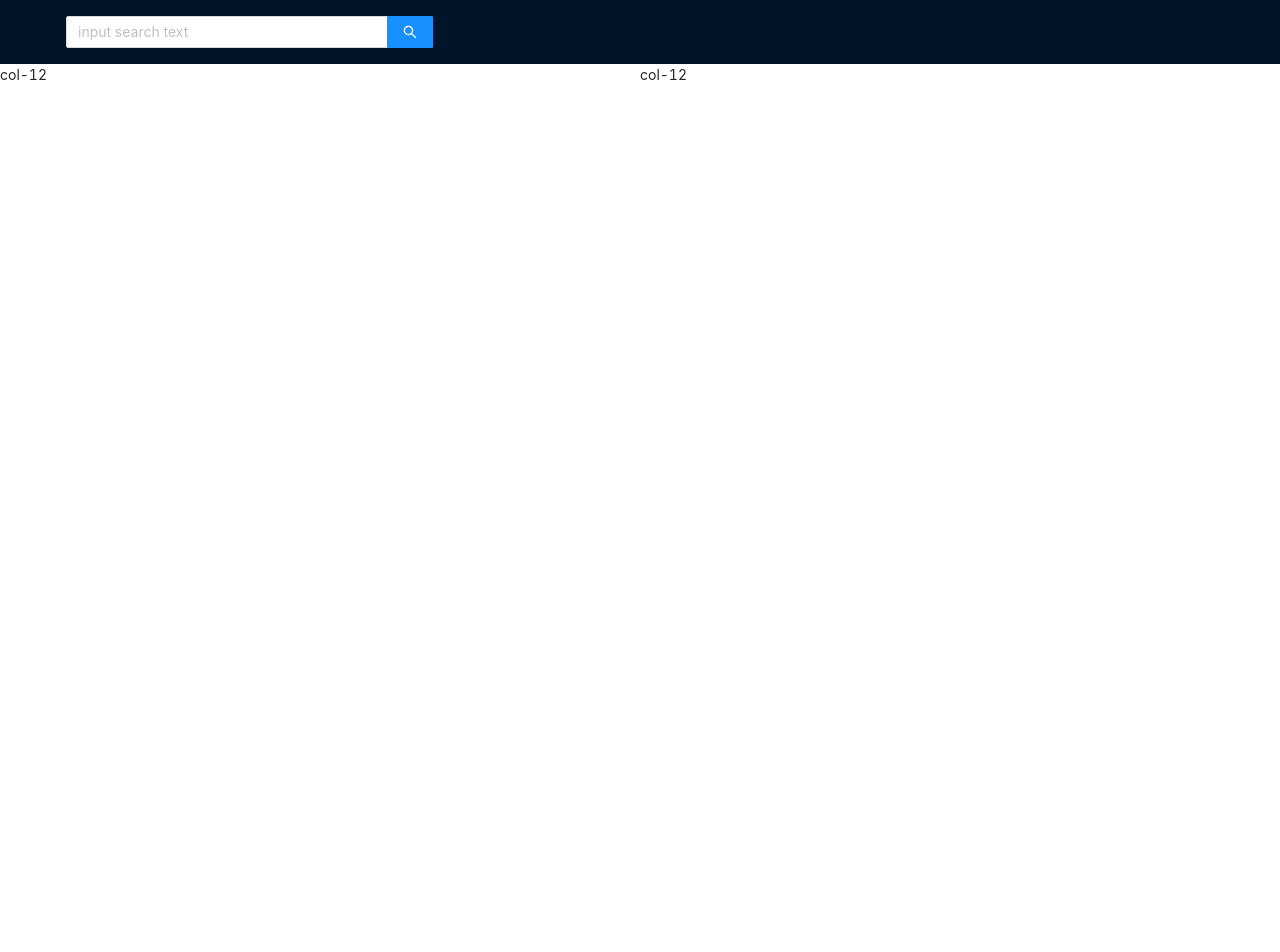
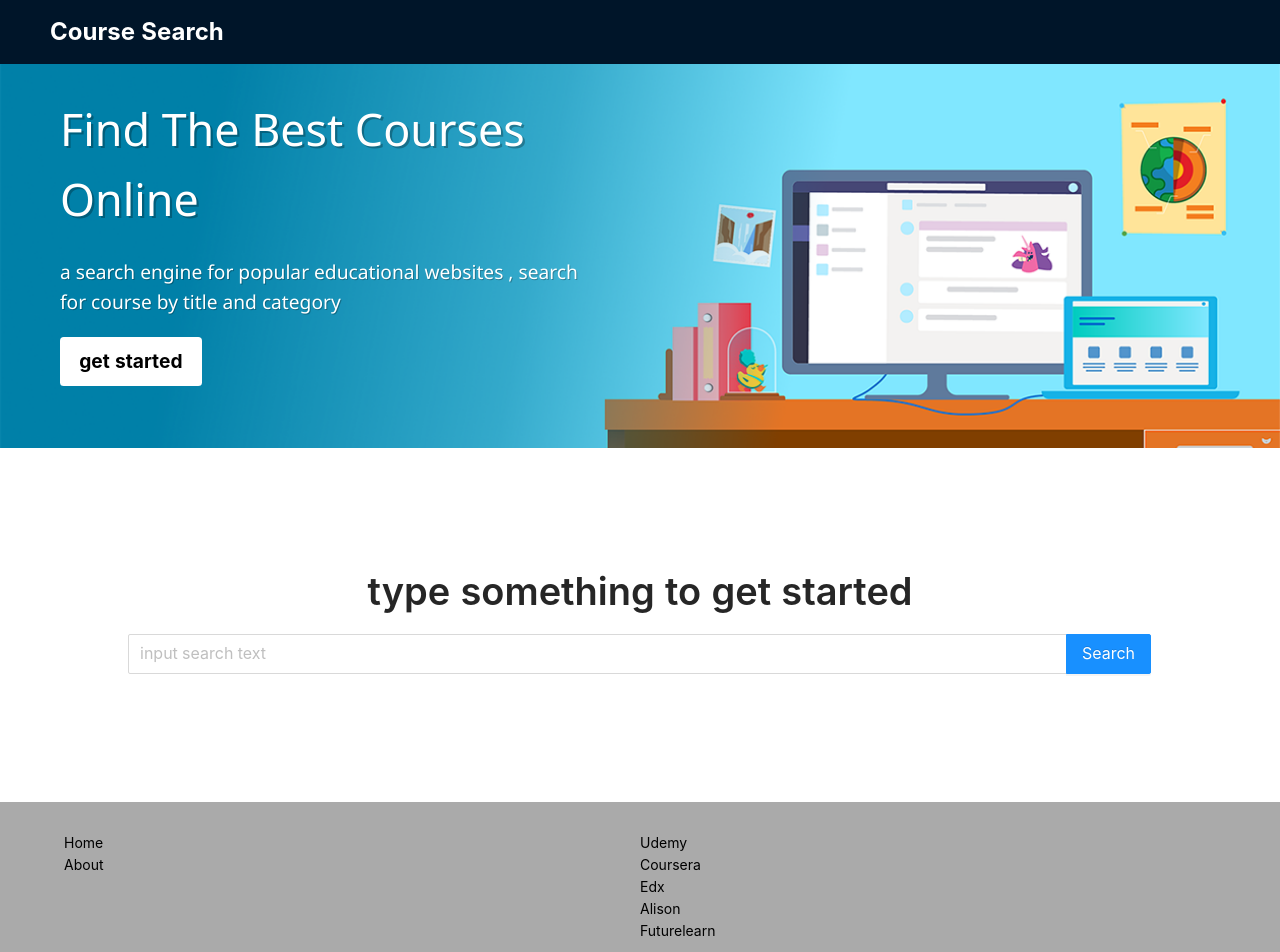
Before and after one commit to omar-dahdouh/course-search, a React (Create React App) app in the folder client/: page / in a window 1280 px wide. Shown: the top 952 px of the page. Before the commit the page ends 800 px from the top, so only its background shows below. Built offline with nearby package versions, Linux system fonts and the light colour scheme.

Commit message:
home page

```diff
--- a/client/src/App.css
+++ b/client/src/App.css
@@ -1,5 +1,54 @@
 .page-content {
   padding: 32px 5%;
+}
+
+.logo {
+  color: #fff;
+  font-size: 24px;
+  font-weight: bold;
+}
+
+.hero-image {
+  width: 100%;
+  height: 30vw;
+}
+
+.hero-title,
+.hero-sub-title {
+  color: #fff;
+  font-family: 'Segoe UI', Tahoma, Geneva, Verdana, sans-serif;
+  text-shadow: 0.05em 0.05em #0004;
+}
+
+.hero-title {
+  font-size: 3.5vw;
+}
+.hero-sub-title {
+  font-size: 1.5vw;
+}
+
+.hero-link {
+  display: inline-block;
+  background-color: #fff;
+  color: #000;
+  font-size: 1.5vw;
+  padding: 0.5em 1em;
+  border-radius: 0.2em;
+  font-weight: bold;
+}
+
+.footer {
+  padding: 30px 5%;
+  background-color: #aaa;
+}
+
+.footer-link-list {
+  list-style: none;
+  padding: 0;
+}
+
+.footer-link {
+  color: #000;
 }
 
 .search-input,
--- a/client/src/components/Header.js
+++ b/client/src/components/Header.js
@@ -1,37 +1,13 @@
-import React, { useState } from 'react';
-import { useHistory } from 'react-router-dom';
+import React from 'react';
+import { Link } from 'react-router-dom';
 import { Layout, Input } from 'antd';
 
 const Header = () => {
-  const [searchInput, setSearchInput] = useState('');
-
-  const history = useHistory();
-  function onSearchInputChange({ target }) {
-    // console.log(target.value);
-    setSearchInput(target.value);
-  }
-
-  function onSearch() {
-    // console.log(searchInput);
-    history.push(`/search/${searchInput}`);
-  }
-
   return (
     <Layout.Header>
-      <Input.Search
-        value={searchInput}
-        onSearch={onSearch}
-        onChange={onSearchInputChange}
-        style={{ width: 400, padding: 16 }}
-        placeholder="input search text"
-        enterButton
-      />
-      {/* <div className="logo" /> */}
-      {/* <Menu theme="dark" mode="horizontal" defaultSelectedKeys={['2']}>
-        <Menu.Item key="1">nav 1</Menu.Item>
-        <Menu.Item key="2">nav 2</Menu.Item>
-        <Menu.Item key="3">nav 3</Menu.Item>
-      </Menu> */}
+      <Link to="/" className="logo">
+        Course Search
+      </Link>
     </Layout.Header>
   );
 };
--- a/client/src/pages/home.js
+++ b/client/src/pages/home.js
@@ -1,13 +1,101 @@
-import React from 'react';
+import React, { useState } from 'react';
 
-import { Row, Col } from 'antd';
+import { useHistory, Link } from 'react-router-dom';
+import { Row, Col, Input, Typography } from 'antd';
+
+const { Title } = Typography;
 
 function HomePage() {
+  const [searchInput, setSearchInput] = useState('');
+  const history = useHistory();
+
+  function onSearchInputChange({ target }) {
+    setSearchInput(target.value);
+  }
+
+  function onSearch() {
+    history.push(`/search?query=${searchInput}`);
+  }
+
   return (
     <>
+      <Row
+        className="hero-image"
+        style={{
+          backgroundImage: 'url("/images/distanceLearning.png")',
+          backgroundSize: 'cover',
+          backgroundPosition: 'center',
+        }}
+      >
+        <Col span={12} style={{ padding: '30px 60px' }}>
+          <h1 className="hero-title">Find The Best Courses Online</h1>
+          <p className="hero-sub-title">
+            a search engine for popular educational websites , search for course
+            by title and category
+          </p>
+          <Link to="/search" className="hero-link">
+            get started
+          </Link>
+        </Col>
+      </Row>
       <Row>
-        <Col span={12}>col-12</Col>
-        <Col span={12}>col-12</Col>
+        <Col span={24} style={{ padding: '120px 10%', textAlign: 'center' }}>
+          <Title>type something to get started</Title>
+          <Input.Search
+            value={searchInput}
+            onSearch={onSearch}
+            onChange={onSearchInputChange}
+            size="large"
+            className="search-input"
+            placeholder="input search text"
+            enterButton="Search"
+          />
+        </Col>
+      </Row>
+      <Row className="footer">
+        <Col span={12}>
+          <ul className="footer-link-list">
+            <li>
+              <Link to="/" className="footer-link">
+                Home
+              </Link>
+            </li>
+            <li>
+              <Link to="/" className="footer-link">
+                About
+              </Link>
+            </li>
+          </ul>
+        </Col>
+        <Col span={12}>
+          <ul className="footer-link-list">
+            <li>
+              <a className="footer-link" href="https://www.udemy.com/">
+                Udemy
+              </a>
+            </li>
+            <li>
+              <a className="footer-link" href="https://www.coursera.org/">
+                Coursera
+              </a>
+            </li>
+            <li>
+              <a className="footer-link" href="https://www.edx.org/">
+                Edx
+              </a>
+            </li>
+            <li>
+              <a className="footer-link" href="https://alison.com/">
+                Alison
+              </a>
+            </li>
+            <li>
+              <a className="footer-link" href="https://www.futurelearn.com/">
+                Futurelearn
+              </a>
+            </li>
+          </ul>
+        </Col>
       </Row>
     </>
   );
```
Also changed, not shown: client/public/images/distanceLearning.png (added).
